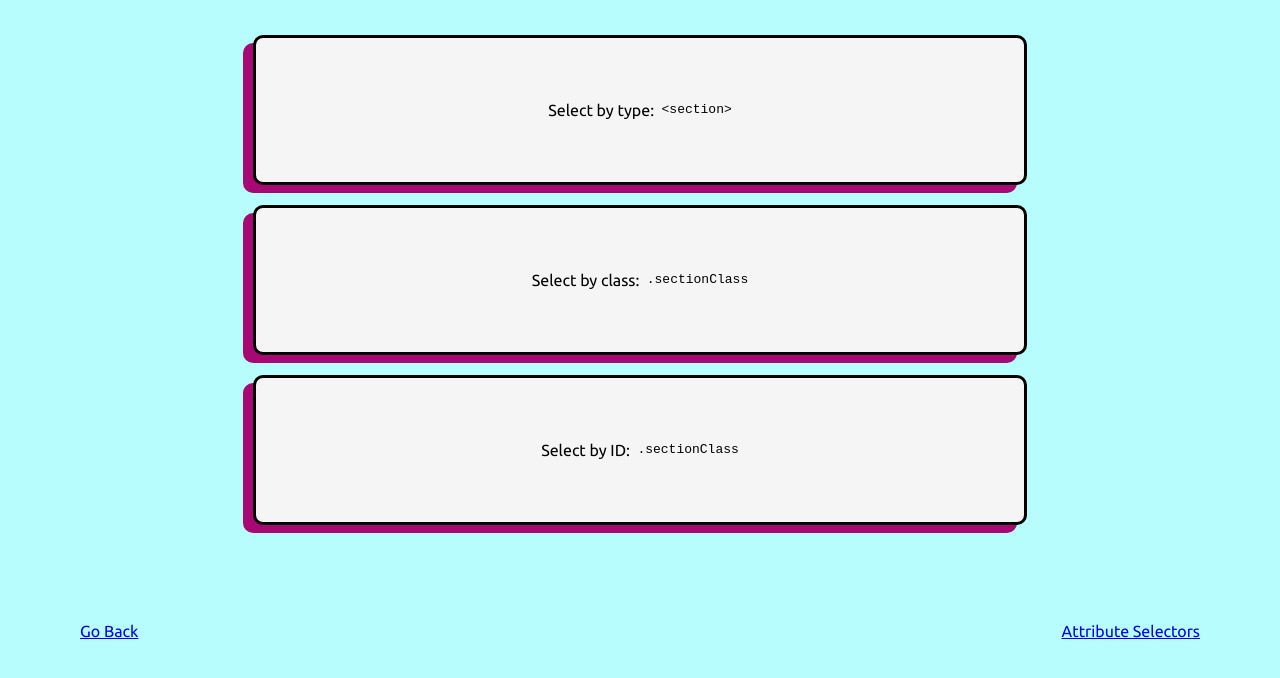
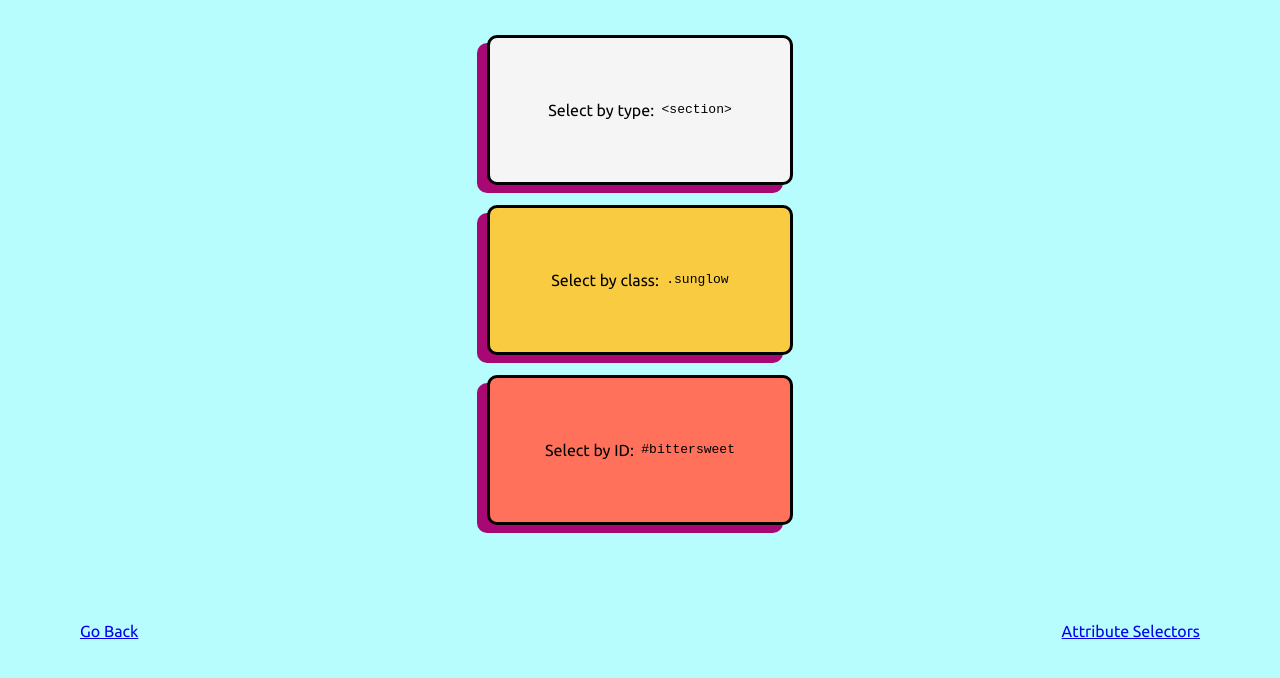
Before and after one commit to natalyjazzviolin/css-selectors, a plain HTML site: page pages/type_class_id.html in a window 1280 px wide. Shown: the part 120-798 px from the top of the page. Drawn offline with Linux system fonts and the light colour scheme.

Commit message:
Adds basic selectors.

```diff
--- a/pages/type_class_id.html
+++ b/pages/type_class_id.html
@@ -18,11 +18,11 @@
         <section>
             Select by type: 	&nbsp;<pre>&#60section&#62</pre>
         </section>
-        <section class="sectionClass">
-            Select by class: &nbsp;<code>.sectionClass</code>
+        <section class="sunglow">
+            Select by class: &nbsp;<code>.sunglow</code>
         </section>
-        <section class="sectionClass" id="sectionID">
-            Select by ID: &nbsp;<code>.sectionClass</code>
+        <section class="sunglow" id="bittersweet">
+            Select by ID: &nbsp;<code>#bittersweet</code>
         </section>
     </main>
     <footer>
--- a/styles/type_class_id_styles.css
+++ b/styles/type_class_id_styles.css
@@ -39,23 +39,33 @@ main {
 
 
 section {
-    background-color: whitesmoke;
     width: 60vw;
+    max-width: 300px;
     height: 18vh;
     margin-bottom: 20px;
     border-radius: 10px;
     border: black solid 3px;
     box-shadow: -10px 8px var(--flirt);
-    font-family: 'Ubuntu', sans-serif;
 
     display: flex;
     align-items: center;
     justify-content: center;
 }
 
-
 footer {
     display: flex;
     justify-content: space-between;
     padding: 5vh 10vh;
 }
+
+section {
+    background-color: whitesmoke;
+}
+
+.sunglow {
+    background-color: var(--sunglow);
+}
+
+#bittersweet {
+    background-color: var(--bittersweet);
+}
```
